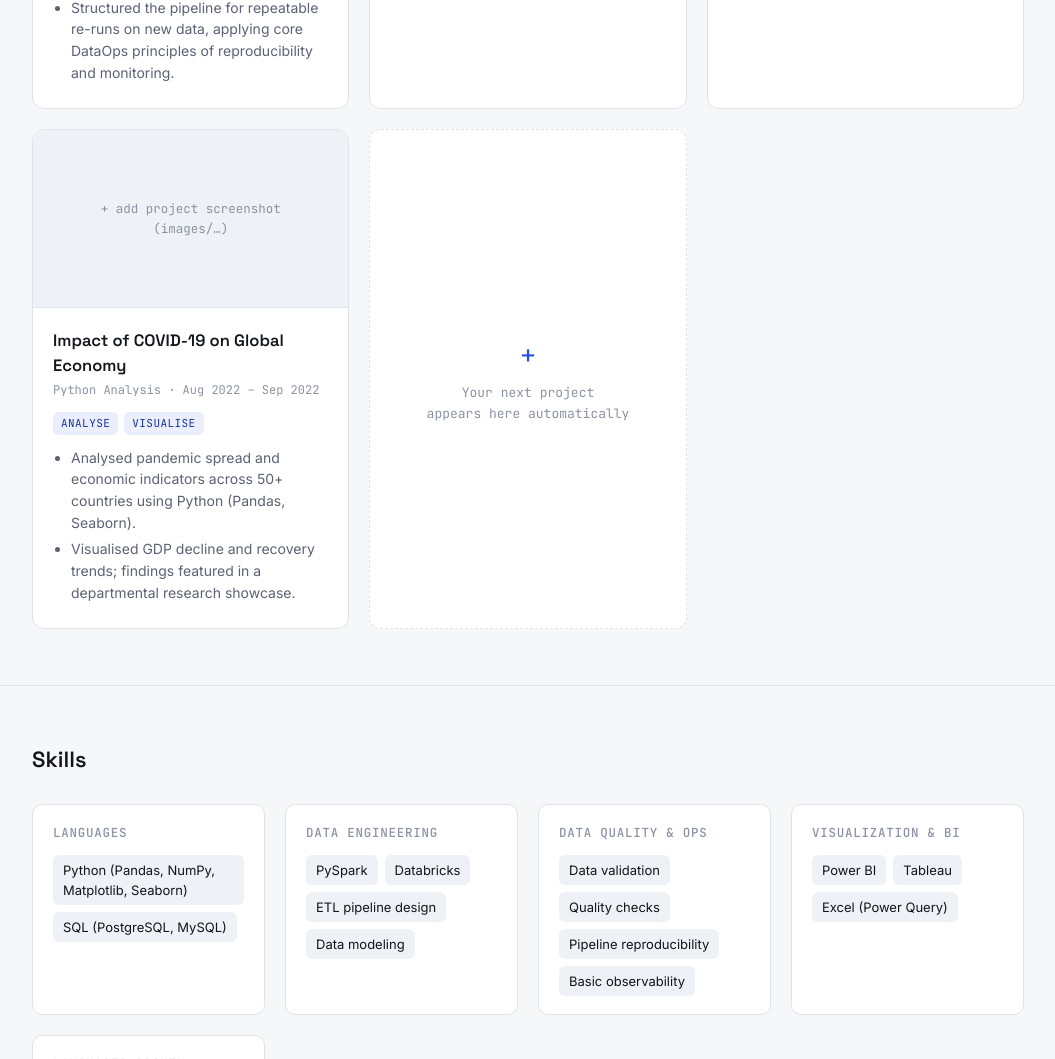
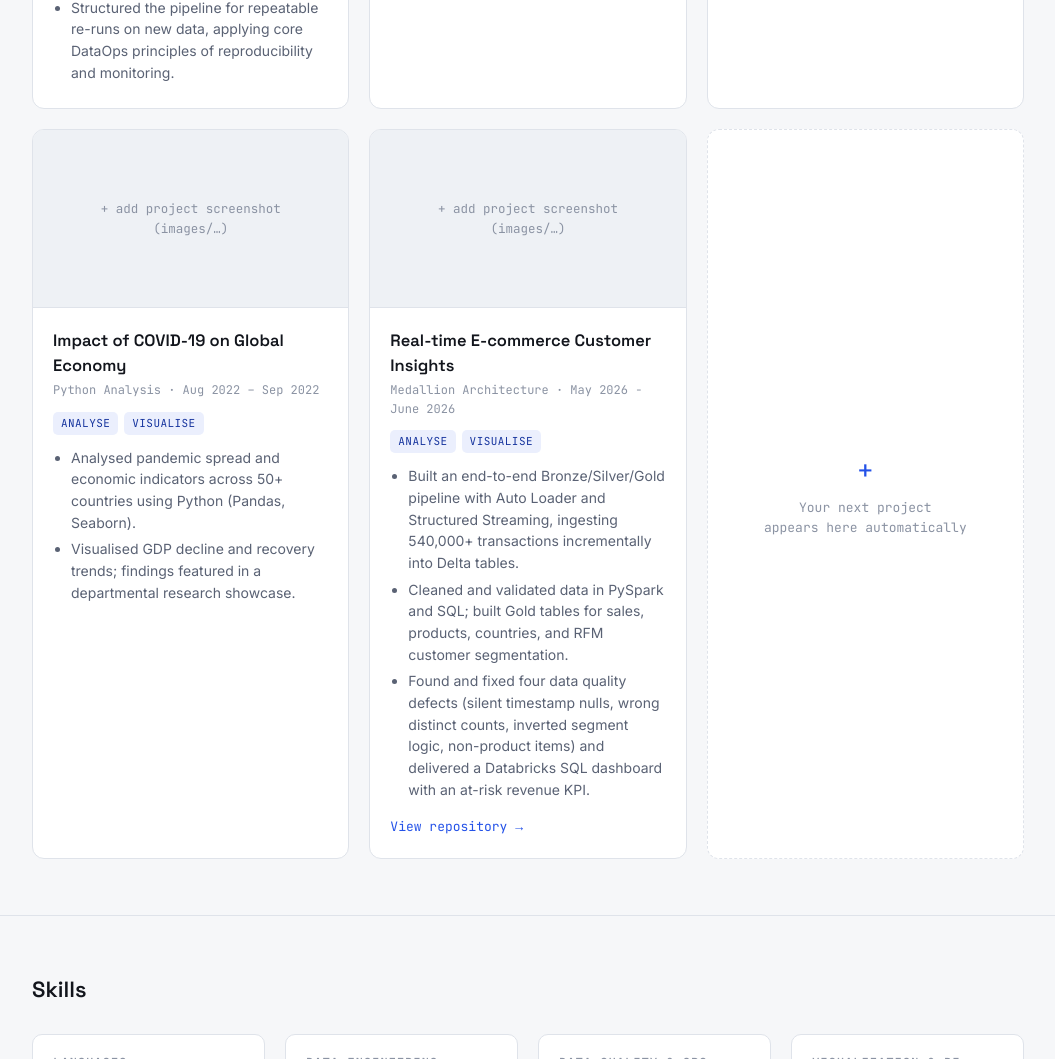
Before and after one commit to JunayedMiah/JunayedMiah, a plain HTML site: page index.html in a window 1280 px wide. Shown: the part 2180-3239 px from the top of the page, without its empty margins (112-1167 px from the left). Drawn offline with Linux system fonts and the light colour scheme.

Commit message:
Update index.html

```diff
--- a/index.html
+++ b/index.html
@@ -582,7 +582,7 @@ const experienceData = [
     role: "Data Analyst Intern",
     org: "Monisho Ltd.",
     location: "Dhaka, Bangladesh",
-    dates: "Sep 2019 – Dec 2019",
+    dates: "Sep 2019 – Mar 2020",
     bullets: [
       "Designed and built ETL workflows to extract, clean, and aggregate e-commerce sales data from multiple source systems into a unified reporting dataset.",
       "Automated manual data collection and validation steps, reducing weekly processing time by 5+ hours and eliminating recurring manual errors.",
@@ -647,6 +647,19 @@ const projectsData = [
       "Visualised GDP decline and recovery trends; findings featured in a departmental research showcase."
     ],
     link: "",
+    image: ""
+  },
+  {
+    title: "Real-time E-commerce Customer Insights",
+    subtitle: "Medallion Architecture",
+    dates: "May 2026 - June 2026",
+    stages: ["Analyse", "Visualise"],
+    bullets: [
+      "Built an end-to-end Bronze/Silver/Gold pipeline with Auto Loader and Structured Streaming, ingesting 540,000+ transactions incrementally into Delta tables.",
+      "Cleaned and validated data in PySpark and SQL; built Gold tables for sales, products, countries, and RFM customer segmentation.",
+      "Found and fixed four data quality defects (silent timestamp nulls, wrong distinct counts, inverted segment logic, non-product items) and delivered a Databricks SQL dashboard with an at-risk revenue KPI."
+    ],
+    link: "https://github.com/JunayedMiah/ecommerce_analytic_project",
     image: ""
   }
   // Add your next project here — copy this shape:
```
